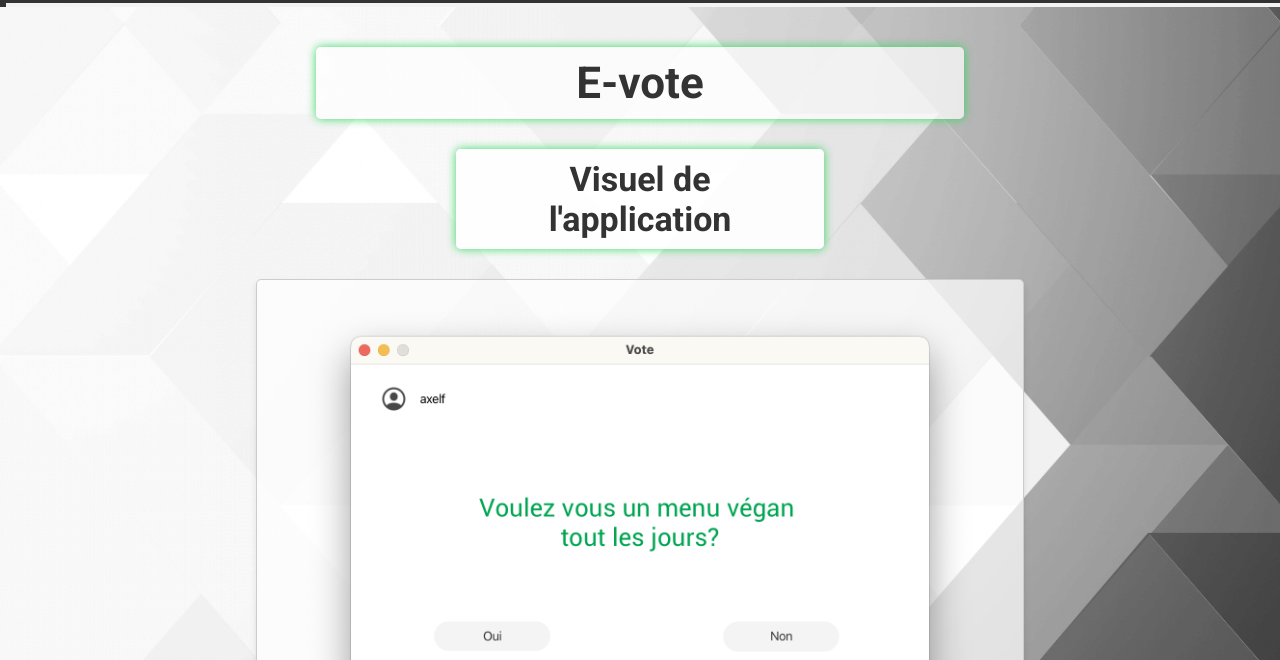
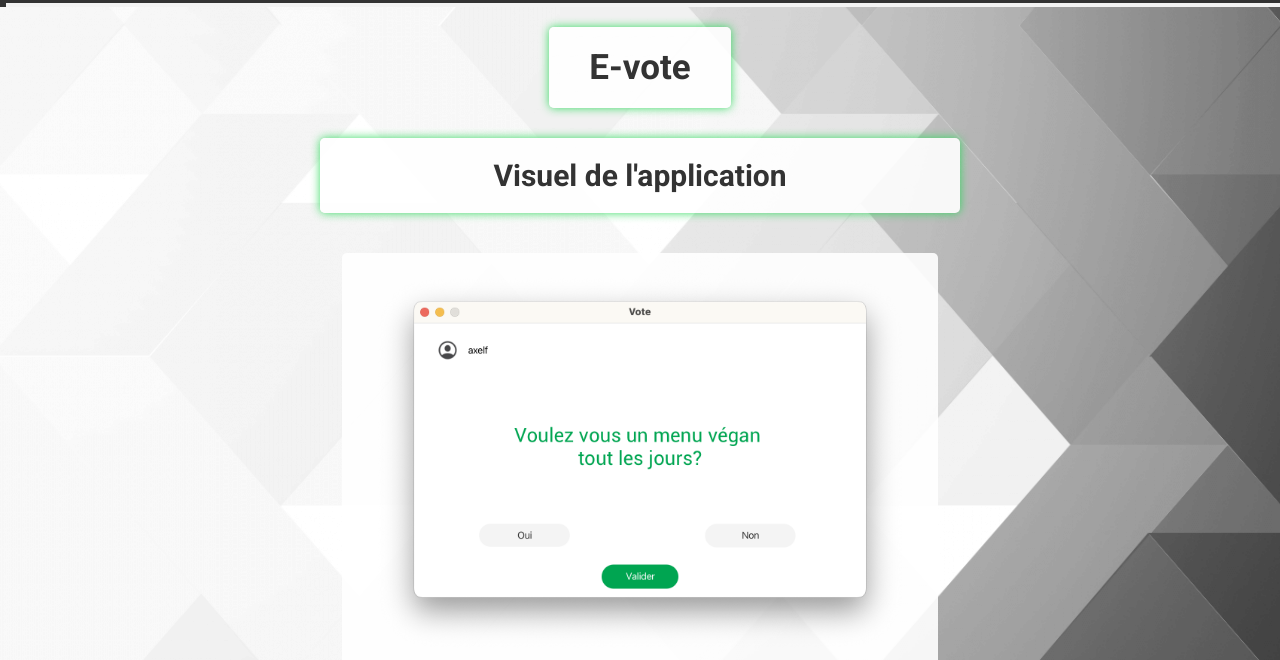
Before and after one commit to gaetanana/Portfolio-, a plain HTML site: page pages/projets/E-vote.html in a window 1280 px wide. Shown: the part 73-733 px from the top of the page. Drawn offline with nearby package versions, Linux system fonts and the light colour scheme.

Commit message:
Push CSS

```diff
--- a/pages/projets/E-vote.html
+++ b/pages/projets/E-vote.html
@@ -53,7 +53,7 @@
     </nav>
 </header>
 <div id="contenueEvote">
-    <h1>E-vote</h1>
+    <h1 class="PremierTitre">E-vote</h1>
 
     <h2>Visuel de l'application</h2>
     <div class="text-box">
--- a/web/css/acceuil.css
+++ b/web/css/acceuil.css
@@ -1,8 +1,7 @@
-html{
+html {
     height: 100%;
     box-sizing: border-box;
     scroll-behavior: smooth;
-
 }
 
 body {
@@ -19,88 +18,84 @@ body {
     display: flex;
     flex-direction: column;
     min-height: 100vh;
+}
 
-}
 #contenueAvecFooter {
     display: flex;
     flex-direction: column;
     min-height: 100vh;
 }
+
 #contenueAcceuil {
-    margin-left: auto;
-    margin-right: auto;
-    width: 50%;
+    margin: 0 auto;
+    padding: 50px;
+    width: 70%;
+    max-width: 1200px;
     text-align: center;
     flex-grow: 1;
-    padding: 50px;
 }
+
 #cochon {
-    width: 250px;
-    height: 250px;
-    margin-right: 50px;
+    max-width: 250px;
+    width: 100%;
+    height: auto;
     display: block;
     margin: 0 auto;
     border-radius: 50%;
     box-shadow: 0 0 10px rgba(40, 217, 88, 0.92);
-
-}
-h1 {
-    font-size: 44px;
-    font-weight: bold;
-    text-align: center;
-    background-color: rgba(255, 255, 255, 0.9);
-    color: #333;
-
-    margin-top: 60px;
-    margin-bottom: 30px;
-    margin-right: 60px;
-    margin-left: 60px;
-
-    padding-top: 30px;
-    padding-bottom: 30px;
-    padding-left: 60px;
-    padding-right: 60px;
-
-    box-shadow: 0 0 10px rgba(40, 217, 88, 0.92);
-
-    border-radius: 5px;
-
 }
 
 
+h1 {
+    font-size: 35px;
+    background-color: rgba(255, 255, 255, 0.9);
+    color: #333;
+    margin: 30px 60px;
+    padding: 20px 40px;
+    box-shadow: 0 0 10px rgba(40, 217, 88, 0.92);
+    border-radius: 5px;
+    text-align: center;
+}
+
 h2 {
-    font-size: 34px;
-    font-weight: bold;
+    font-size: 30px;
+    color: #333;
+    background: rgba(255, 255, 255, 0.9);
+    margin: 0 auto;
+    padding: 20px;
+    width: 80%;
+    max-width: 600px;
+    box-shadow: 0 0 10px rgba(40, 217, 88, 0.92);
+    border-radius: 5px;
     text-align: center;
-    margin: 30px auto;
+    display: block;
+}
 
-    background: rgba(255, 255, 255, 0.92);
-    margin-left: 320px;
-    margin-right: 320px;
-    padding-top: 10px;
-    padding-bottom: 10px;
-    padding-left: 40px;
-    padding-right: 40px;
-
-    box-shadow: 0 0 10px rgba(40, 217, 88, 0.92);
-
-    border-radius: 5px;
-
-}
 
 
 .paragrapheContenue {
     font-size: 18px;
     line-height: 1.7;
     text-align: justify;
-    margin: 50px auto;
-    padding-top: 20px;
-    padding-bottom: 20px;
-    padding-left: 40px;
-    padding-right: 40px;
+    margin: 40px 150px;
+    padding: 20px 30px;
     background-color: rgba(255, 255, 255, 0.9);
     color: #333;
     border-radius: 5px;
+}
+
+@media screen and (max-width: 768px) {
+    h1 {
+        font-size: 28px; /* Taille ajustée pour mobile */
+    }
+    h2 {
+        font-size: 24px; /* Taille ajustée pour mobile */
+    }
+    .paragrapheContenue {
+        font-size: 16px; /* Taille ajustée pour mobile */
+        margin: 30px 50px;
+        padding: 15px 20px;
+    }
 }
 
 .scrollTop {
@@ -124,11 +119,11 @@ h2 {
 .scrollTop:hover {
     opacity: 1;
 }
+
 #titreEtImage {
-    margin-top: 50px;
+    margin: 50px 0;
     display: flex;
     flex-direction: column;
     justify-content: center;
     align-items: center;
-    margin-bottom: 50px;
 }
--- a/web/css/biographie.css
+++ b/web/css/biographie.css
@@ -1,3 +1,9 @@
+html {
+    height: 100%;
+    box-sizing: border-box;
+    scroll-behavior: smooth;
+}
+
 body {
     font-family: 'Roboto', Arial, sans-serif;
     background-image: url("../img/walPaper.png");
@@ -13,66 +19,69 @@ body {
     flex-direction: column;
     min-height: 100vh;
 }
-
 #contenueBiographie {
-    margin-left: auto;
-    margin-right: auto;
-    width: 60%;
+    margin: 0 auto;
+    padding: 50px;
+    width: 70%;
+    max-width: 1200px;
     text-align: center;
     flex-grow: 1;
-    padding: 50px;
 }
 
 h1 {
-
-    font-size: 44px;
-    font-weight: bold;
+    font-size: 35px;
+    background-color: rgba(255, 255, 255, 0.9);
+    color: #333;
+    margin: 30px 70px;
+    padding: 20px 120px;
+    box-shadow: 0 0 10px rgba(40, 217, 88, 0.92);
+    border-radius: 5px;
     text-align: center;
-    background-color: rgba(255, 255, 255, 0.7);
+}
+h2 {
+    font-size: 30px;
     color: #333;
-
-    margin-top: 70px;
-    margin-bottom: 30px;
-    margin-right: 60px;
-    margin-left: 60px;
-
-    padding-top: 10px;
-    padding-bottom: 10px;
-
+    background: rgba(255, 255, 255, 0.9);
+    margin: 0 auto;
+    padding: 20px;
+    width: 80%;
+    max-width: 600px;
     box-shadow: 0 0 10px rgba(40, 217, 88, 0.92);
-
     border-radius: 5px;
-
+    text-align: center;
+    display: block;
+}
+#divTitre{
+    margin: 50px 0;
+    display: flex;
+    flex-direction: column;
+    justify-content: center;
+    align-items: center;
 }
 
-h2 {
-    font-size: 34px;
-    font-weight: bold;
-    text-align: center;
-    margin: 30px auto;
-
-    background: rgba(255, 255, 255, 0.92);
-    margin-left: 200px;
-    margin-right: 200px;
-    padding-top: 10px;
-    padding-bottom: 10px;
-    padding-left: 40px;
-    padding-right: 40px;
-
-    box-shadow: 0 0 10px rgba(40, 217, 88, 0.92);
-
+.paragrapheContenue {
+    font-size: 18px;
+    line-height: 1.7;
+    text-align: justify;
+    margin: 40px 150px;
+    padding: 20px 30px;
+    background-color: rgba(255, 255, 255, 0.9);
+    color: #333;
     border-radius: 5px;
-
 }
-
-
-
-#contenueBiographie p{
-    font-size: 20px;
-    line-height: 1.5;
-    text-align: justify;
+@media screen and (max-width: 768px) {
+    h1 {
+        font-size: 28px; /* Taille ajustée pour mobile */
+    }
+    h2 {
+        font-size: 24px; /* Taille ajustée pour mobile */
+    }
+    .paragrapheContenue {
+        font-size: 16px; /* Taille ajustée pour mobile */
+        margin: 30px 50px;
+        padding: 15px 20px;
+    }
 }
-
 
 .button-container {
     display: flex;
--- a/web/css/evenements/cssEvenements.css
+++ b/web/css/evenements/cssEvenements.css
@@ -1,4 +1,9 @@
-/* Styles Communs */
+html {
+    height: 100%;
+    box-sizing: border-box;
+    scroll-behavior: smooth;
+}
+
 body {
     font-family: 'Roboto', Arial, sans-serif;
     background-image: url("../../img/walPaper.png");
@@ -15,13 +20,19 @@ body {
     min-height: 100vh;
 }
 
+
 #contenueBiographie, #contenueForum, #contenueNuitDeLinfo {
-    margin-left: auto;
-    margin-right: auto;
-    width: 60%;
+    margin: 0 auto;
+    padding: 50px;
+    width: 70%;
+    max-width: 1200px;
     text-align: center;
     flex-grow: 1;
-    padding: 50px;
+
+    display: flex;
+    flex-direction: column;
+    justify-content: center;
+    align-items: center;
 }
 
 h1, h2 {
@@ -36,31 +47,42 @@ h1, h2 {
 }
 
 h1 {
-    font-size: 44px;
-    margin-top: 70px;
-    margin-bottom: 30px;
-    margin-right: 60px;
-    margin-left: 60px;
+    font-size: 35px;
+    background-color: rgba(255, 255, 255, 0.9);
+    color: #333;
+    margin: 30px 80px;
+    padding: 20px 120px;
+    box-shadow: 0 0 10px rgba(40, 217, 88, 0.92);
+    border-radius: 5px;
+    text-align: center;
+}
+.PremierTitre{
+    margin-top: 50px;
 }
 
 h2 {
-    font-size: 34px;
-    margin-left: 200px;
-    margin-right: 200px;
+    font-size: 30px;
+    color: #333;
+    background: rgba(255, 255, 255, 0.9);
+    margin: 0 auto;
+    padding: 20px;
+    width: 80%;
+    max-width: 600px;
+    box-shadow: 0 0 10px rgba(40, 217, 88, 0.92);
+    border-radius: 5px;
+    text-align: center;
+    display: block;
 }
 
 .text-box {
-    font-size: 20px;
-    line-height: 1.5;
+    font-size: 18px;
+    line-height: 1.7;
     text-align: justify;
-    margin: 30px auto;
-    padding: 20px 40px;
-    border: 1px solid #ccc;
+    margin: 40px 150px;
+    padding: 20px 30px;
+    background-color: rgba(255, 255, 255, 0.9);
+    color: #333;
     border-radius: 5px;
-    background-color: rgba(255, 255, 255, 0.7);
-    box-shadow: 0 4px 6px rgba(0, 0, 0, 0.1);
-    display: flex;
-    flex-direction: column;
 }
 
 .text-image-container {
--- a/web/css/projets/cssProjets.css
+++ b/web/css/projets/cssProjets.css
@@ -1,4 +1,9 @@
-/* Styles Communs */
+html {
+    height: 100%;
+    box-sizing: border-box;
+    scroll-behavior: smooth;
+}
+
 body {
     font-family: 'Roboto', Arial, sans-serif;
     background-image: url("../../img/walPaper.png");
@@ -16,40 +21,71 @@ body {
 }
 
 h1 {
-    font-size: 44px;
-    font-weight: bold;
+    font-size: 35px;
+    background-color: rgba(255, 255, 255, 0.9);
+    color: #333;
+    margin: 30px 60px;
+    padding: 20px 40px;
+    box-shadow: 0 0 10px rgba(40, 217, 88, 0.92);
+    border-radius: 5px;
     text-align: center;
-    background-color: rgba(255, 255, 255, 0.7);
+}
+.PremierTitre{
+    margin-top: 50px;
+}
+
+h2 {
+    font-size: 30px;
     color: #333;
-    margin: 70px 60px 30px;
-    padding: 10px;
+    background: rgba(255, 255, 255, 0.9);
+    margin: 0 auto;
+    padding: 20px;
+    width: 80%;
+    max-width: 600px;
     box-shadow: 0 0 10px rgba(40, 217, 88, 0.92);
+    border-radius: 5px;
+    text-align: center;
+    display: block;
+}
+
+/* Styles Spécifiques aux Projets */
+#contenueSiteEcommerce, #contenueEvote, #conteunueAventurierDuRail {
+    margin: 0 auto;
+    padding: 50px;
+    width: 70%;
+    max-width: 1200px;
+    text-align: center;
+    flex-grow: 1;
+
+    display: flex;
+    flex-direction: column;
+    justify-content: center;
+    align-items: center;
+}
+
+.text-box {
+    font-size: 18px;
+    line-height: 1.7;
+    text-align: justify;
+    margin: 40px 150px;
+    padding: 20px 30px;
+    background-color: rgba(255, 255, 255, 0.9);
+    color: #333;
     border-radius: 5px;
 }
 
-h2 {
-    font-size: 34px;
-    font-weight: bold;
-    text-align: center;
-    background: rgba(255, 255, 255, 0.92);
-    margin: 30px 200px;
-    padding: 10px 40px;
-    box-shadow: 0 0 10px rgba(40, 217, 88, 0.92);
-    border-radius: 5px;
-}
-
-.text-box {
-    font-size: 20px;
-    line-height: 1.5;
-    text-align: justify;
-    margin: 30px auto;
-    padding: 20px 40px;
-    border: 1px solid #ccc;
-    border-radius: 5px;
-    background-color: rgba(255, 255, 255, 0.7);
-    box-shadow: 0 4px 6px rgba(0, 0, 0, 0.1);
-    display: flex;
-    flex-direction: column;
+@media screen and (max-width: 768px) {
+    h1 {
+        font-size: 28px;
+    }
+    h2 {
+        font-size: 24px;
+    }
+    .paragrapheContenue {
+        font-size: 16px;
+        margin: 30px 50px;
+        padding: 15px 20px;
+    }
 }
 
 .text-image-container, .text-box, #logoLanguages {
@@ -129,15 +165,7 @@ h2 {
     opacity: 1;
 }
 
-/* Styles Spécifiques aux Projets */
-#contenueSiteEcommerce, #contenueEvote, #conteunueAventurierDuRail {
-    margin-left: auto;
-    margin-right: auto;
-    width: 60%;
-    text-align: center;
-    flex-grow: 1;
-    padding: 50px;
-}
+
 
 #imgProjetVote img, #imgApplicationRail,#visuelSiteVinyl  {
     width: 100%;
```
Also changed, not shown: pages/biographie.html (+5 -1 lines), pages/evenements/ForumsStageAlternancs.html (+1 -2 lines), pages/evenements/NuitInfo.html (+1 -1 lines), pages/projets/AventuriersDuRails.html (+1 -1 lines), pages/projets/Vinyl-Avenue.html (+1 -1 lines), web/img/imgStageDeuxiemeEdition.png (added).
